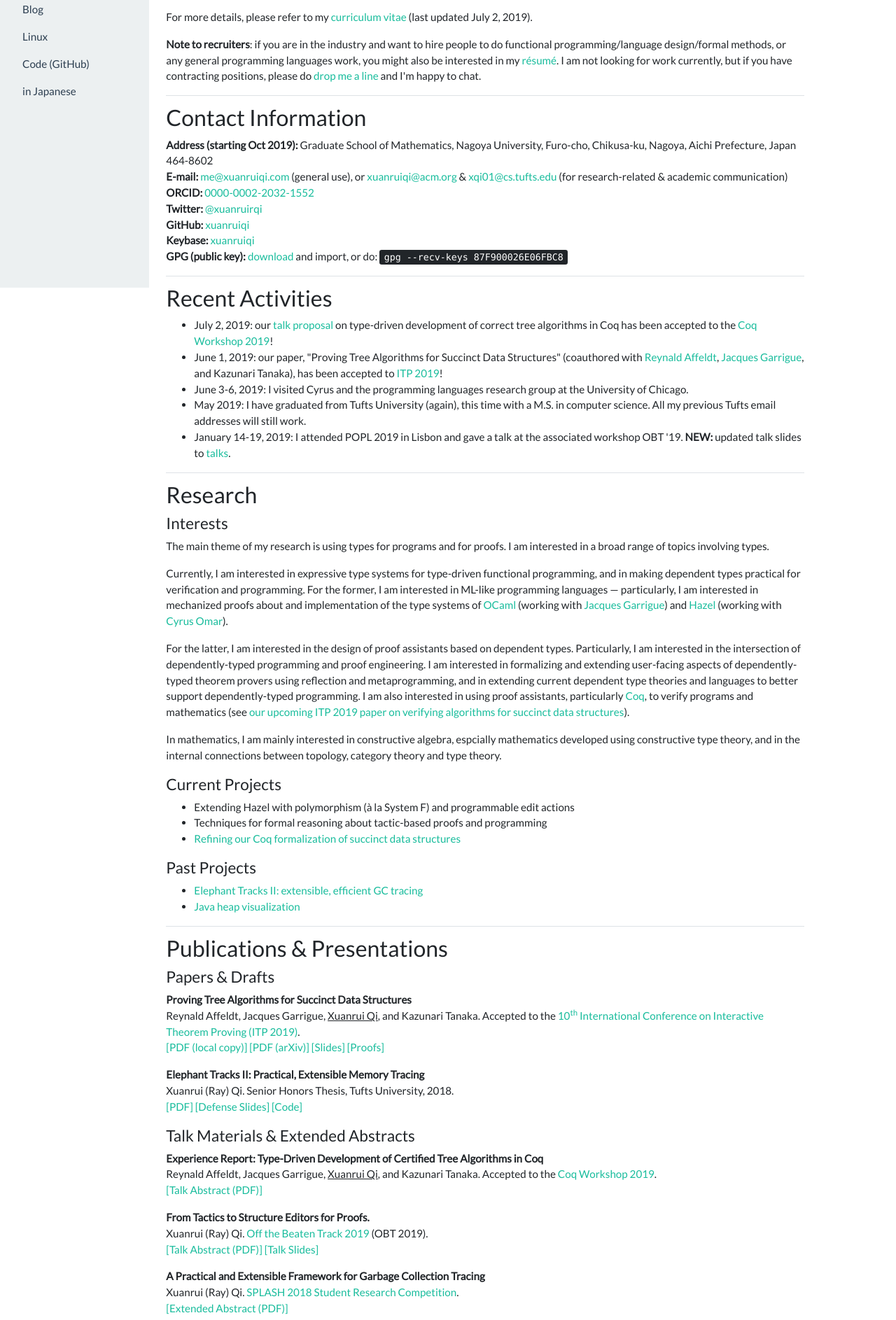
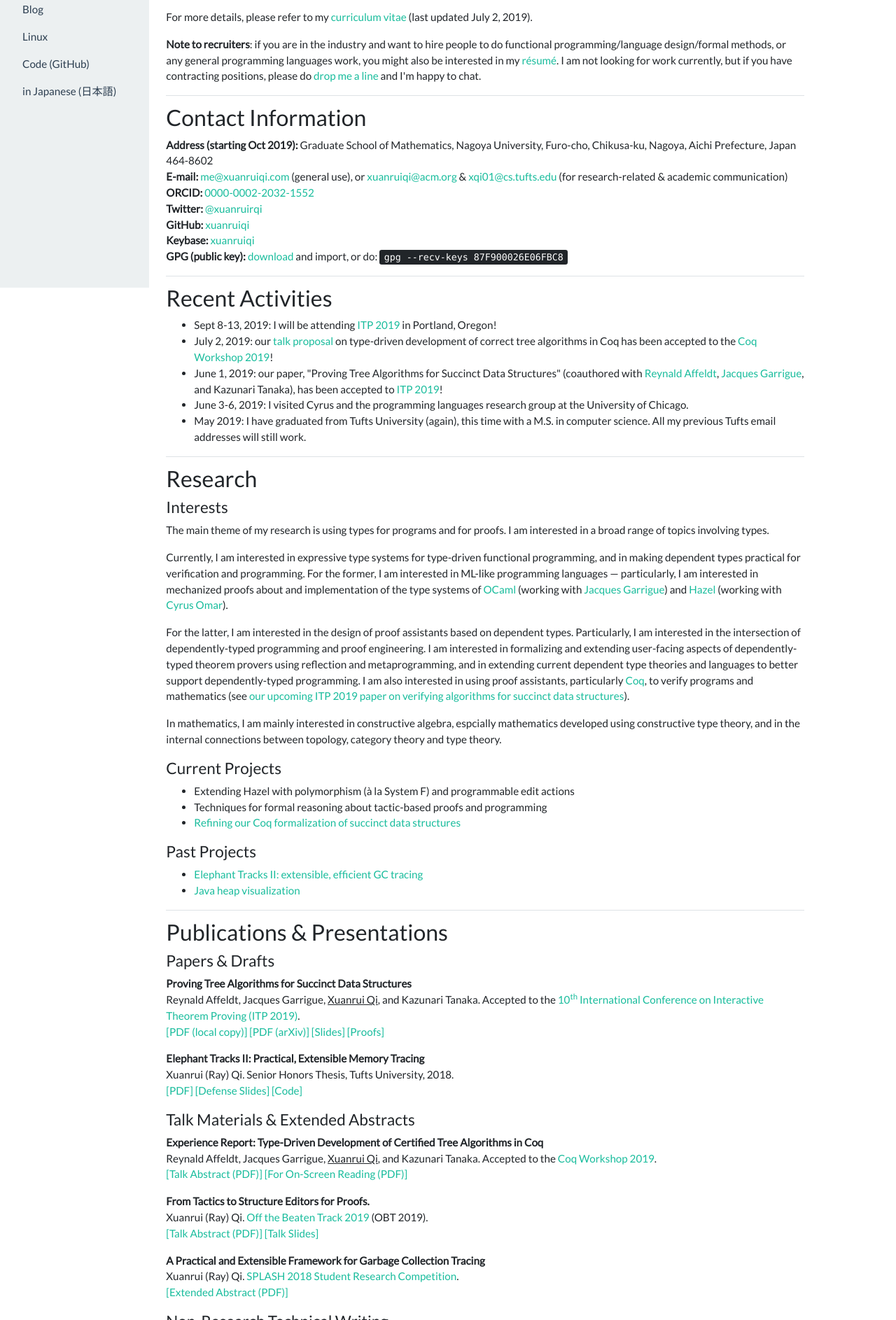
Before and after one commit to xuanruiqi/website, a plain HTML site: page index.html in a window 1280 px wide. Shown: the part 389-2275 px from the top of the page at 70% size. Drawn offline with nearby package versions, Linux system fonts and the light colour scheme.

Commit message:
New updates

```diff
--- a/index.html
+++ b/index.html
@@ -59,7 +59,7 @@
                             <a class="nav-link" href="https://github.com/xuanruiqi">Code (GitHub)</a>
                         </li>
                         <li class="nav-item">
-                            <a class="nav-link" href="ja.html">in Japanese</a>
+                            <a class="nav-link" href="ja.html">in Japanese (日本語)</a>
                         </li>
                     </ul>
                 </div>
@@ -124,6 +124,8 @@
                 <div class="justify-content-between border-bottom mt-2 pt-1">
                     <h3 class="title" id="recent">Recent Activities</h3>
                     <ul>
+                        <li>Sept 8-13, 2019: I will be attending <a href="https://itp19.cecs.pdx.edu/">ITP 2019</a> in Portland,
+                            Oregon!</li>
                         <li>July 2, 2019: our <a href="assets/compact_dependent.pdf">talk proposal</a> on type-driven development of correct tree
                             algorithms in Coq has been accepted to the <a href="https://staff.aist.go.jp/reynald.affeldt/coq2019/index.html">Coq
                             Workshop 2019</a>!</li>
@@ -135,8 +137,6 @@
                             University of Chicago.</li>
                         <li>May 2019: I have graduated from Tufts University (again), this time with a M.S. in computer science. All
                             my previous Tufts email addresses will still work.</li>
-                        <li>January 14-19, 2019: I attended POPL 2019 in Lisbon and gave a talk at the associated
-                            workshop OBT '19. <b>NEW:</b> updated talk slides to <a href="#talks">talks</a>.</li>
                     </ul>
                 </div>
 
@@ -203,7 +203,7 @@
                         <b>Experience Report: Type-Driven Development of Certified Tree Algorithms in Coq</b><br>
                         Reynald Affeldt, Jacques Garrigue, <u>Xuanrui Qi</u>, and Kazunari Tanaka. Accepted to
                         the <a href="https://staff.aist.go.jp/reynald.affeldt/coq2019/">Coq Workshop 2019</a>.<br>
-                        <a href="assets/compact_dependent.pdf">[Talk Abstract (PDF)]</a>
+                        <a href="assets/coqws2019.pdf">[Talk Abstract (PDF)]</a> <a href="assets/coqws2019_long.pdf">[For On-Screen Reading (PDF)]</a>
                     </p>
                     <p>
                         <b class="paper-link" id="obt19">From Tactics to Structure Editors for Proofs.</b><br>
```
Also changed, not shown: ja.html (+3 -3 lines), 2 other files.
